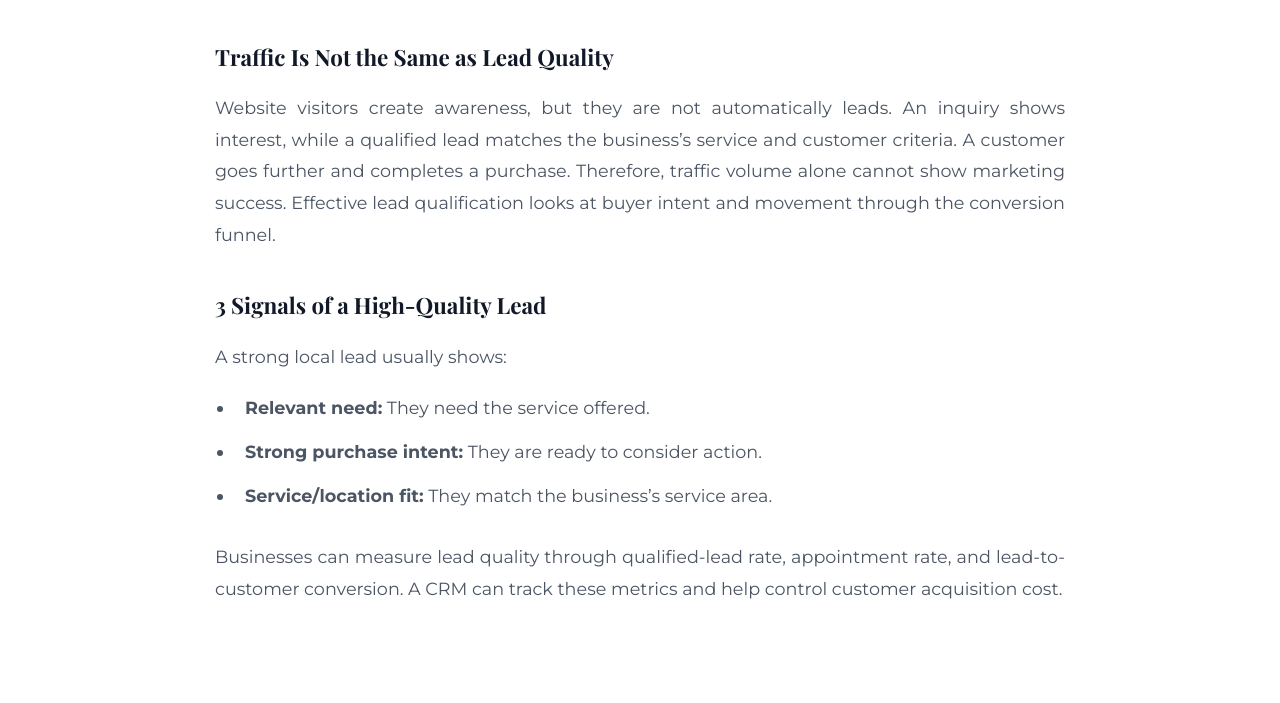
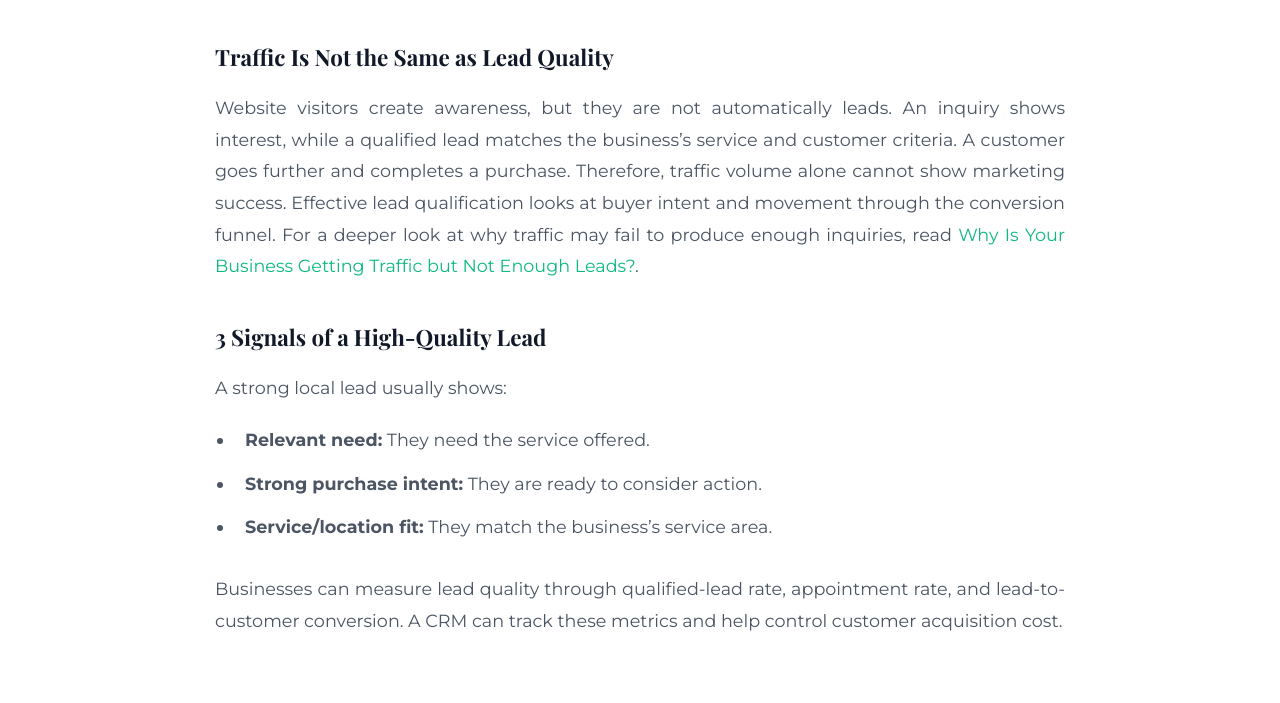
Before and after one commit to linksorahub/crowdcompany, a plain HTML site: page index.html in a window 1280 px wide. Shown: the part 1375-2078 px from the top of the page. Drawn offline with nearby package versions, Linux system fonts and the light colour scheme.

Commit message:
Update index.html

```diff
--- a/index.html
+++ b/index.html
@@ -412,7 +412,7 @@
             <h2>What Makes a Quality Lead Valuable to a Local Business?</h2>
 
             <h3>Traffic Is Not the Same as Lead Quality</h3>
-            <p>Website visitors create awareness, but they are not automatically leads. An inquiry shows interest, while a qualified lead matches the business’s service and customer criteria. A customer goes further and completes a purchase. Therefore, traffic volume alone cannot show marketing success. Effective lead qualification looks at buyer intent and movement through the conversion funnel.</p>
+            <p>Website visitors create awareness, but they are not automatically leads. An inquiry shows interest, while a qualified lead matches the business’s service and customer criteria. A customer goes further and completes a purchase. Therefore, traffic volume alone cannot show marketing success. Effective lead qualification looks at buyer intent and movement through the conversion funnel. For a deeper look at why traffic may fail to produce enough inquiries, read <a href="https://crowdcompany.vercel.app/">Why Is Your Business Getting Traffic but Not Enough Leads?</a>.</p>
 
             <h3>3 Signals of a High-Quality Lead</h3>
             <p>A strong local lead usually shows:</p>
```
